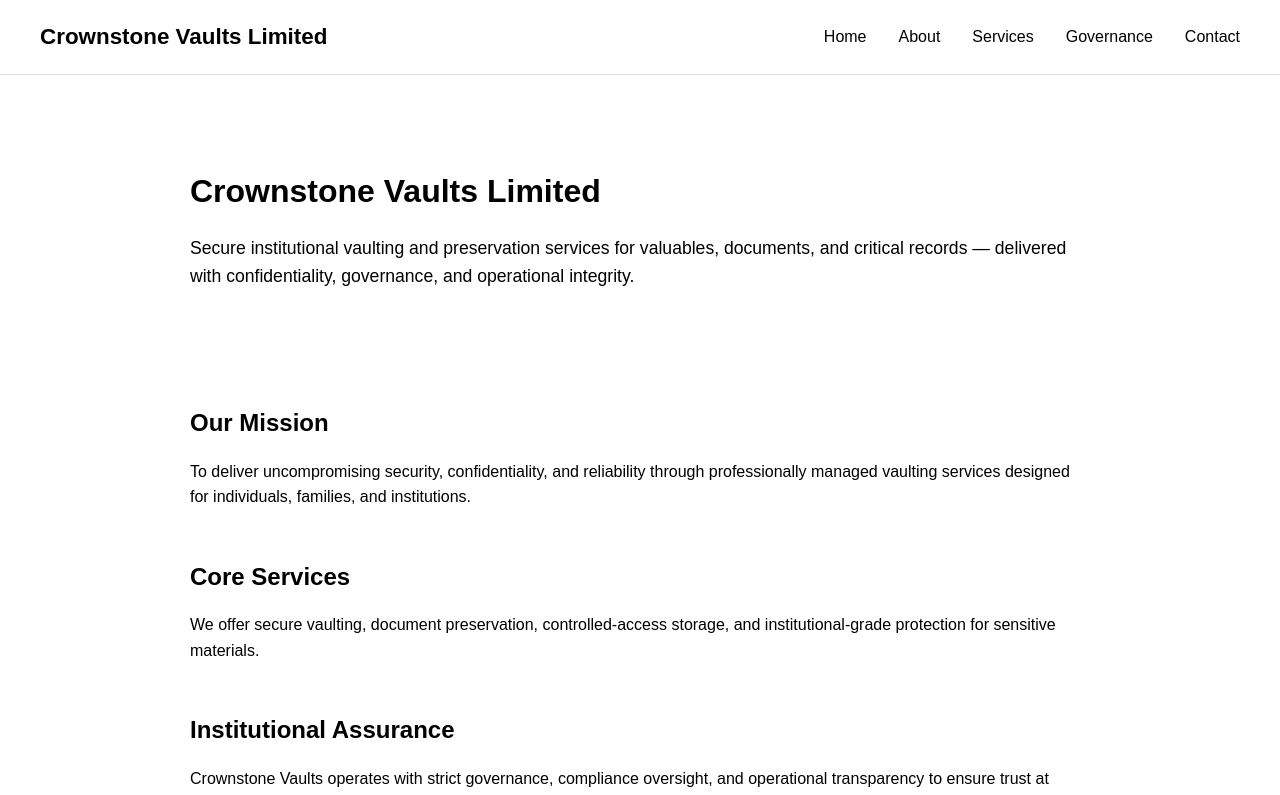
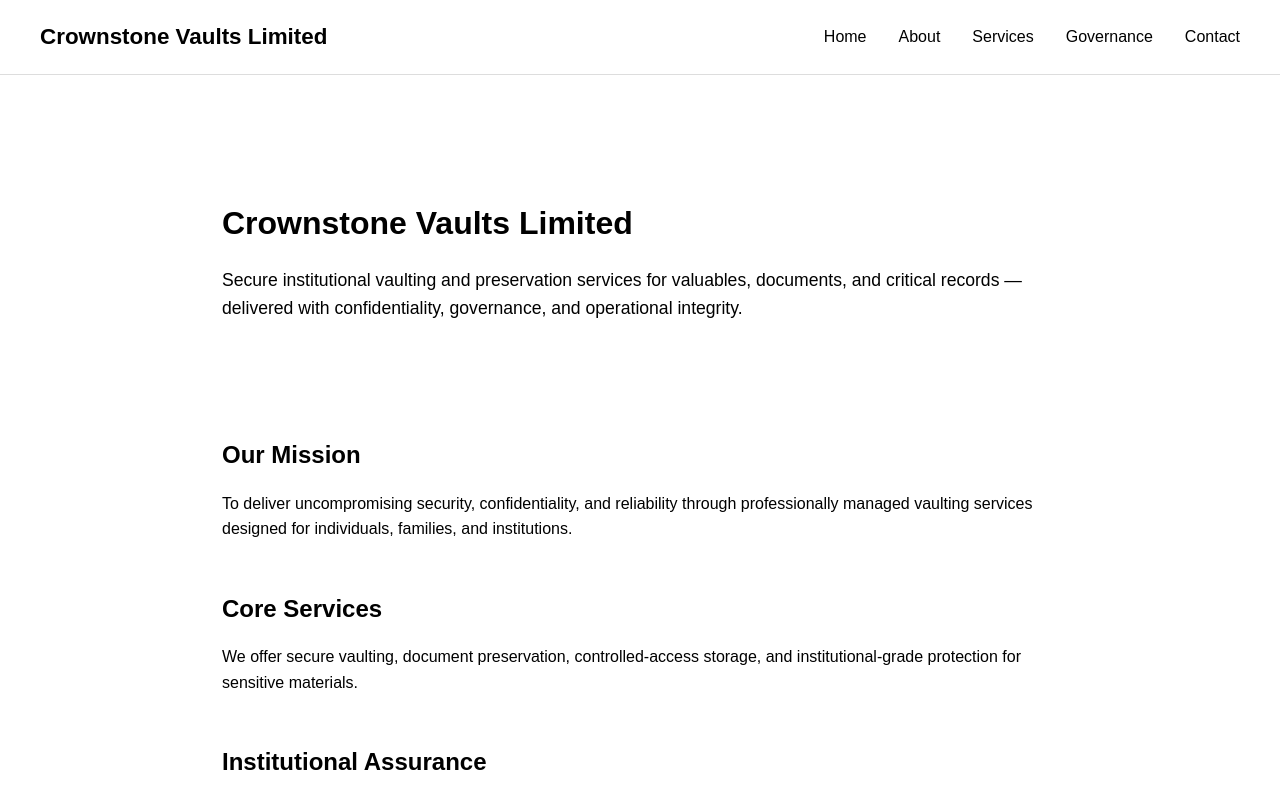
Before and after one commit to soulnlite/crownstone-vaults, a Next.js app: page / in a window 1280 px wide. Shown: the top 795 px of the page. Built offline with nearby package versions, Linux system fonts and the light colour scheme.

Commit message:
Global wrapper upgrade

```diff
--- a/app/layout.tsx
+++ b/app/layout.tsx
@@ -56,7 +56,18 @@ export default function RootLayout({ children }: { children: React.ReactNode })
           </nav>
         </header>
 
-        <div style={{ flex: 1 }}>{children}</div>
+        {/* Global Wrapper */}
+        <div
+          style={{
+            flex: 1,
+            padding: "2rem",
+            maxWidth: "900px",
+            margin: "0 auto",
+            width: "100%",
+          }}
+        >
+          {children}
+        </div>
 
         <footer
           style={{
```
